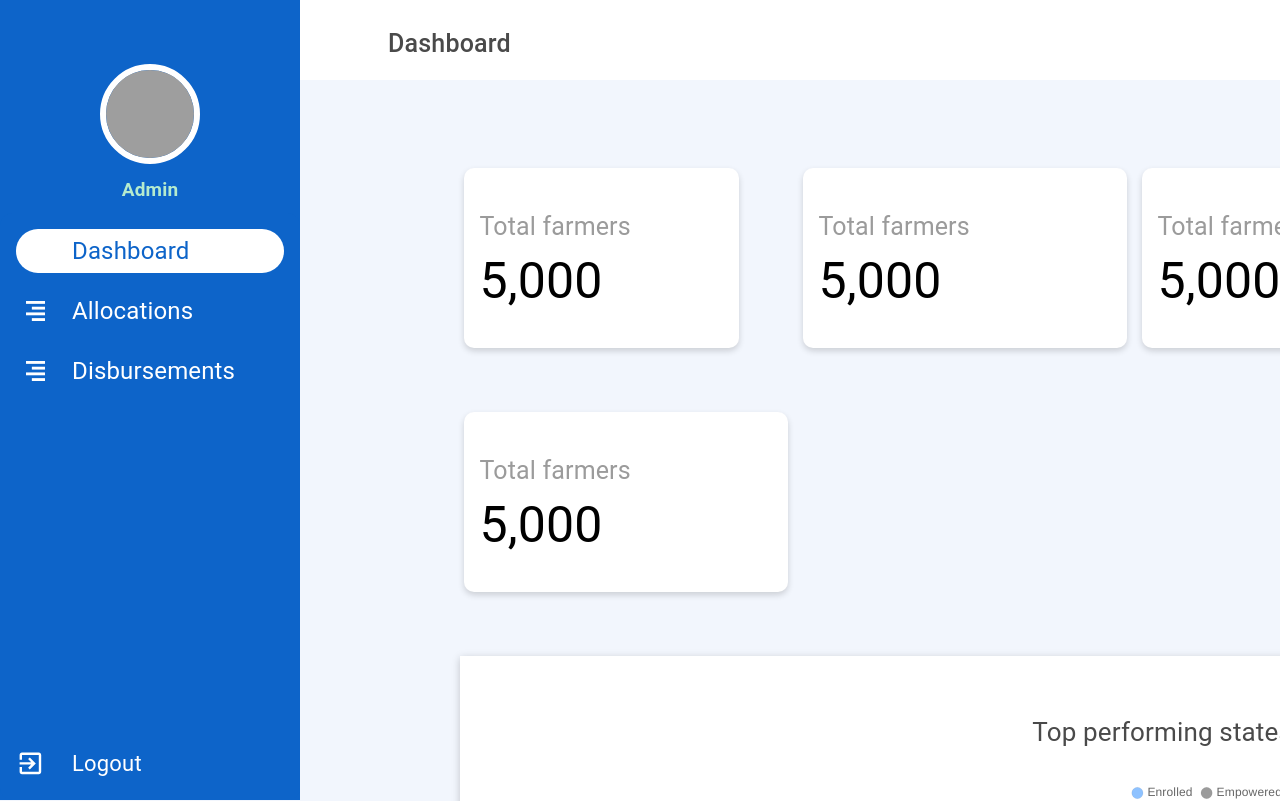
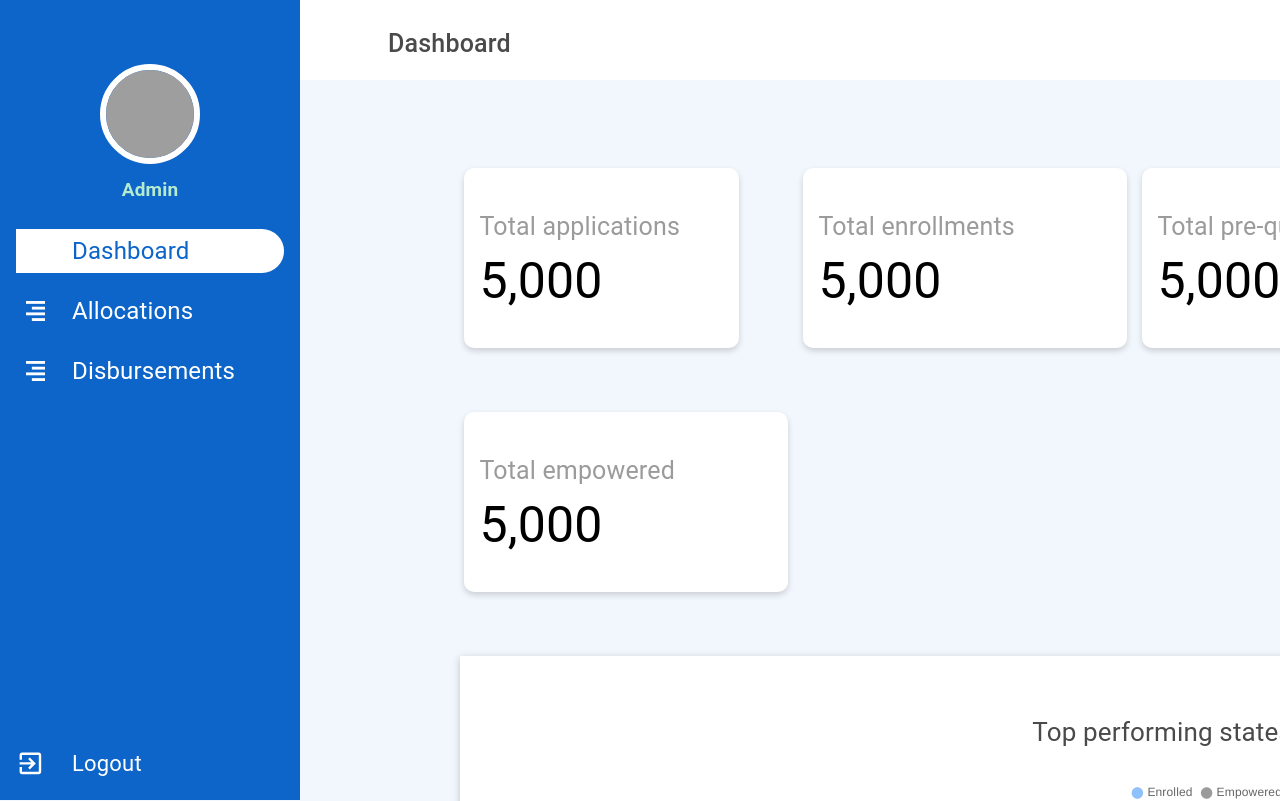
Before and after one commit to sodiqlawal/personal_talent, a React (Create React App) app: page /dashboard in a window 1280 px wide. Shown: the top 801 px of the page. Built offline with nearby package versions, Linux system fonts and the light colour scheme; grey boxes are pictures that could not be loaded.

Commit message:
updated the count box, still on dashboard

```diff
--- a/src/components/Dashboard.jsx
+++ b/src/components/Dashboard.jsx
@@ -174,7 +174,8 @@ export default function ResponsiveDrawer(props) {
                 width: "100%",
                 // paddingLeft:"6px",
                 // paddingRight:"6px",
-                borderRadius: "24px"
+                borderTopRightRadius: "24px",
+                borderBottomRightRadius: "24px"
               }}
               style={NavLinkStyle}
             >
@@ -241,7 +242,7 @@ export default function ResponsiveDrawer(props) {
               <Route exact path="/allocations">
                 <div>Allocations</div>
               </Route>
-              <Route exact path="/disbursement">
+              <Route exact path="/disbursements">
                 <div>Disbursements</div>
               </Route>
             </Switch>
--- a/src/components/DashboardMenu.jsx
+++ b/src/components/DashboardMenu.jsx
@@ -142,10 +142,10 @@ const useStyles = makeStyles(theme =>
 );
 
 const farmerCount = [
-  {name:"Total farmers", count: "5,000"},
-  {name:"Total farmers", count: "5,000"},
-  {name:"Total farmers", count: "5,000"},
-  {name:"Total farmers", count: "5,000"}
+  {name:"Total applications", count: "5,000"},
+  {name:"Total enrollments", count: "5,000"},
+  {name:"Total pre-qualified", count: "5,000"},
+  {name:"Total empowered", count: "5,000"}
 ]
 const DashboardMenu = () => {
   const responseData = [
```
